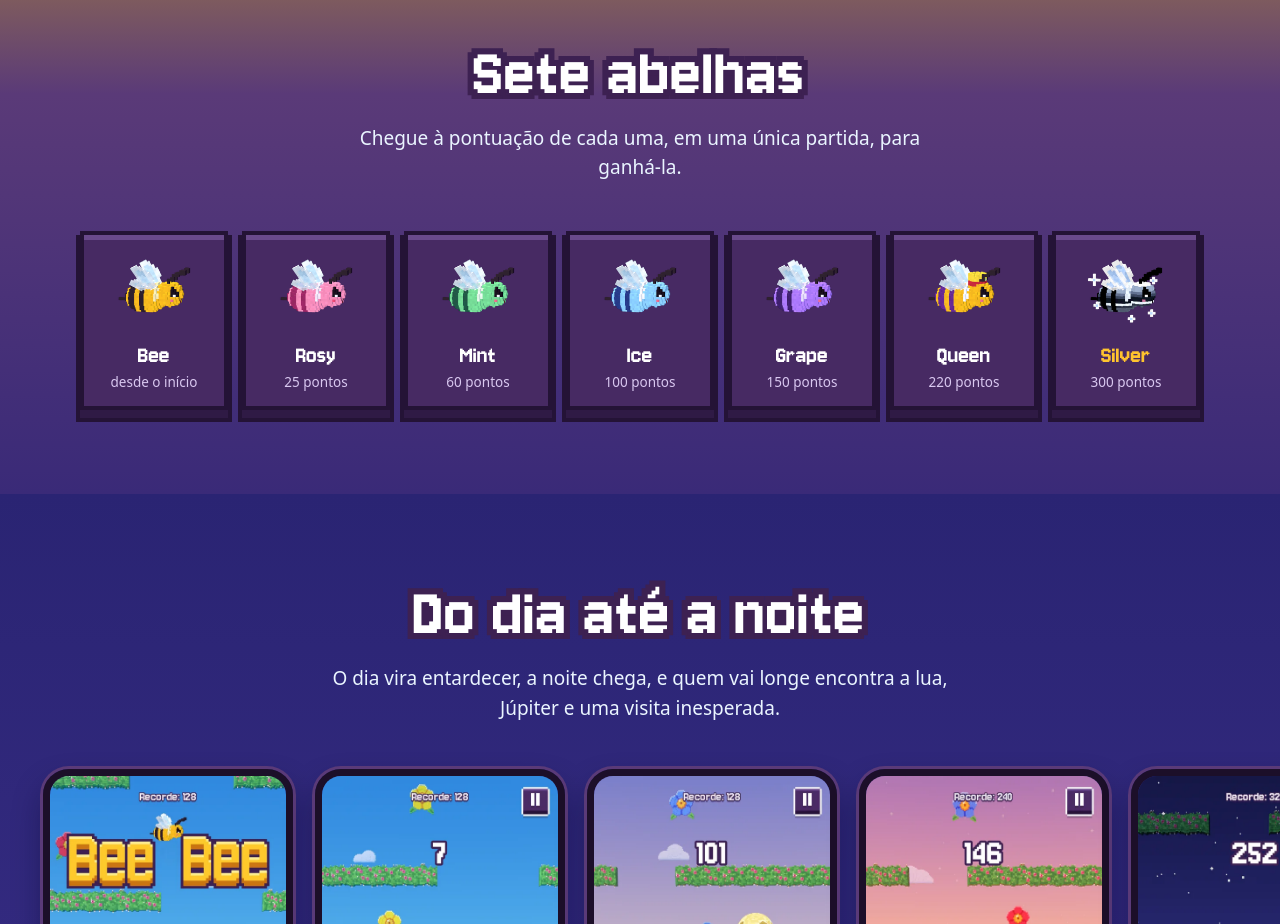
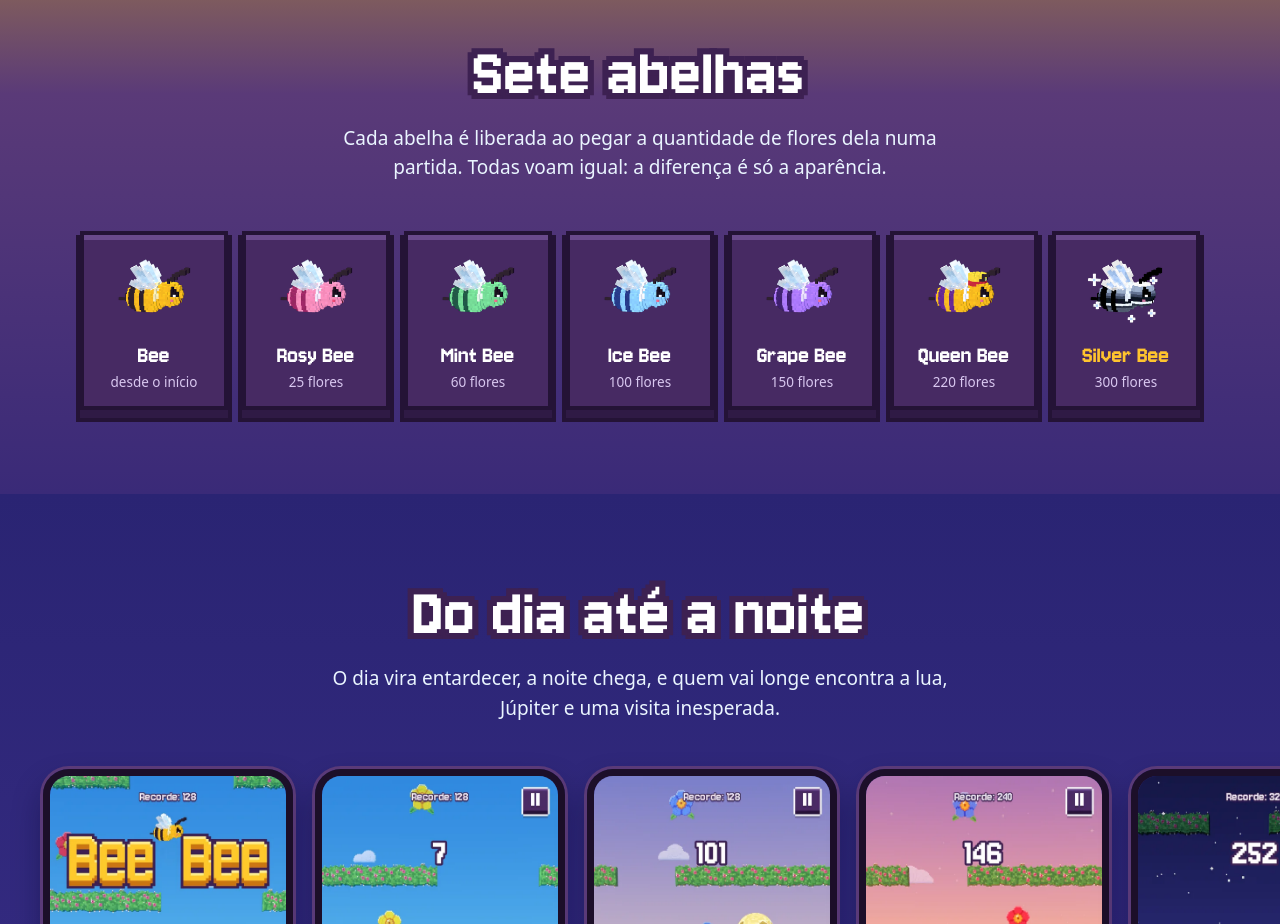
Before and after one commit to costanoy/bee-bee, a plain HTML site: page site/index.html in a window 1280 px wide. Shown: the part 1800-2724 px from the top of the page. Drawn offline with Linux system fonts and the light colour scheme.

Commit message:
Site: the bees as in the README, full names and flowers per run
Co-Authored-By: Claude Opus 5.5 <noreply@anthropic.com>

```diff
--- a/site/index.html
+++ b/site/index.html
@@ -314,15 +314,15 @@ footer img { width: 150px; margin: 0 auto 12px; opacity: 0.95; }
 <section class="dusk" id="abelhas">
   <div class="wrap">
     <h2 class="pixel">Sete abelhas</h2>
-    <p class="lead">Chegue à pontuação de cada uma, em uma única partida, para ganhá-la.</p>
+    <p class="lead">Cada abelha é liberada ao pegar a quantidade de flores dela numa partida. Todas voam igual: a diferença é só a aparência.</p>
     <div class="bees">
       <div class="bee"><img src="assets/bee_normal.png" alt=""><b>Bee</b><span>desde o início</span></div>
-      <div class="bee"><img src="assets/bee_rosy.png" alt=""><b>Rosy</b><span>25 pontos</span></div>
-      <div class="bee"><img src="assets/bee_mint.png" alt=""><b>Mint</b><span>60 pontos</span></div>
-      <div class="bee"><img src="assets/bee_ice.png" alt=""><b>Ice</b><span>100 pontos</span></div>
-      <div class="bee"><img src="assets/bee_grape.png" alt=""><b>Grape</b><span>150 pontos</span></div>
-      <div class="bee"><img src="assets/bee_queen.png" alt=""><b>Queen</b><span>220 pontos</span></div>
-      <div class="bee gold"><img src="assets/bee_shining.png" alt=""><b>Silver</b><span>300 pontos</span></div>
+      <div class="bee"><img src="assets/bee_rosy.png" alt=""><b>Rosy Bee</b><span>25 flores</span></div>
+      <div class="bee"><img src="assets/bee_mint.png" alt=""><b>Mint Bee</b><span>60 flores</span></div>
+      <div class="bee"><img src="assets/bee_ice.png" alt=""><b>Ice Bee</b><span>100 flores</span></div>
+      <div class="bee"><img src="assets/bee_grape.png" alt=""><b>Grape Bee</b><span>150 flores</span></div>
+      <div class="bee"><img src="assets/bee_queen.png" alt=""><b>Queen Bee</b><span>220 flores</span></div>
+      <div class="bee gold"><img src="assets/bee_shining.png" alt=""><b>Silver Bee</b><span>300 flores</span></div>
     </div>
   </div>
 </section>
```
